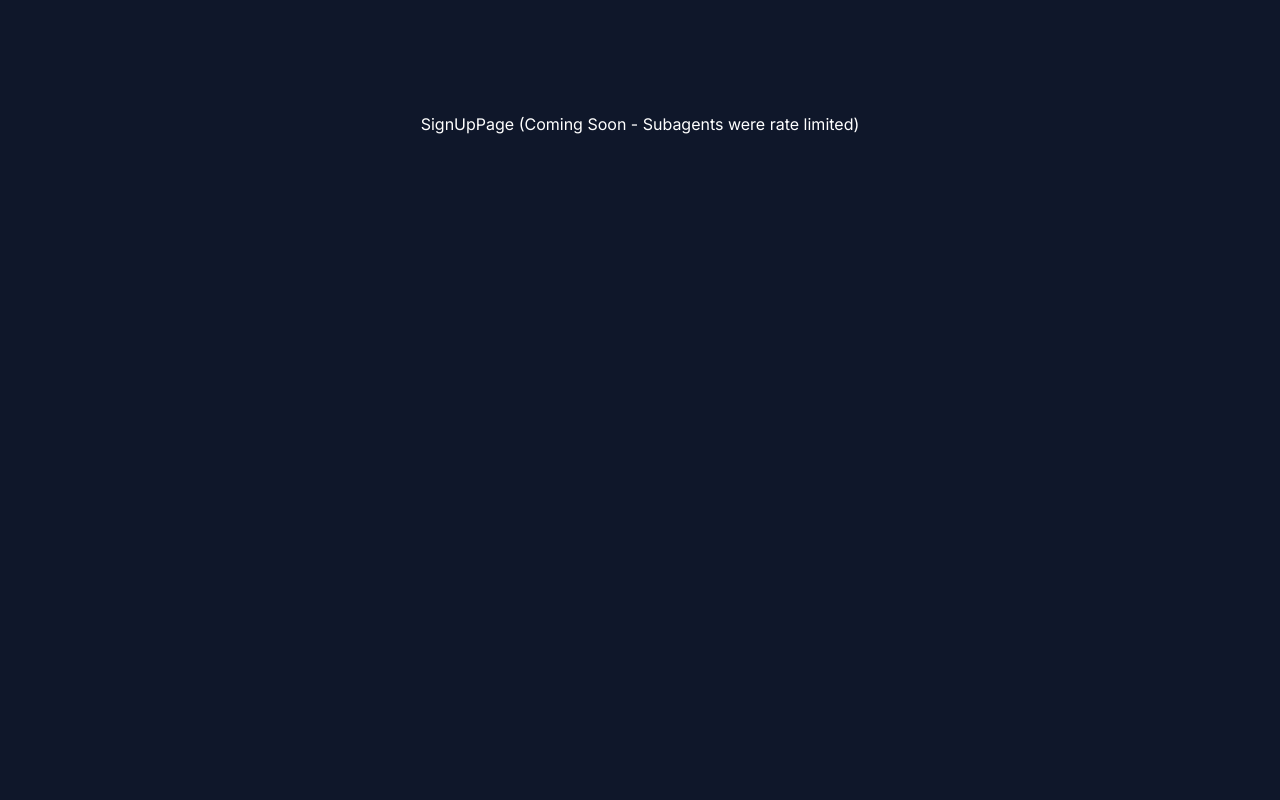
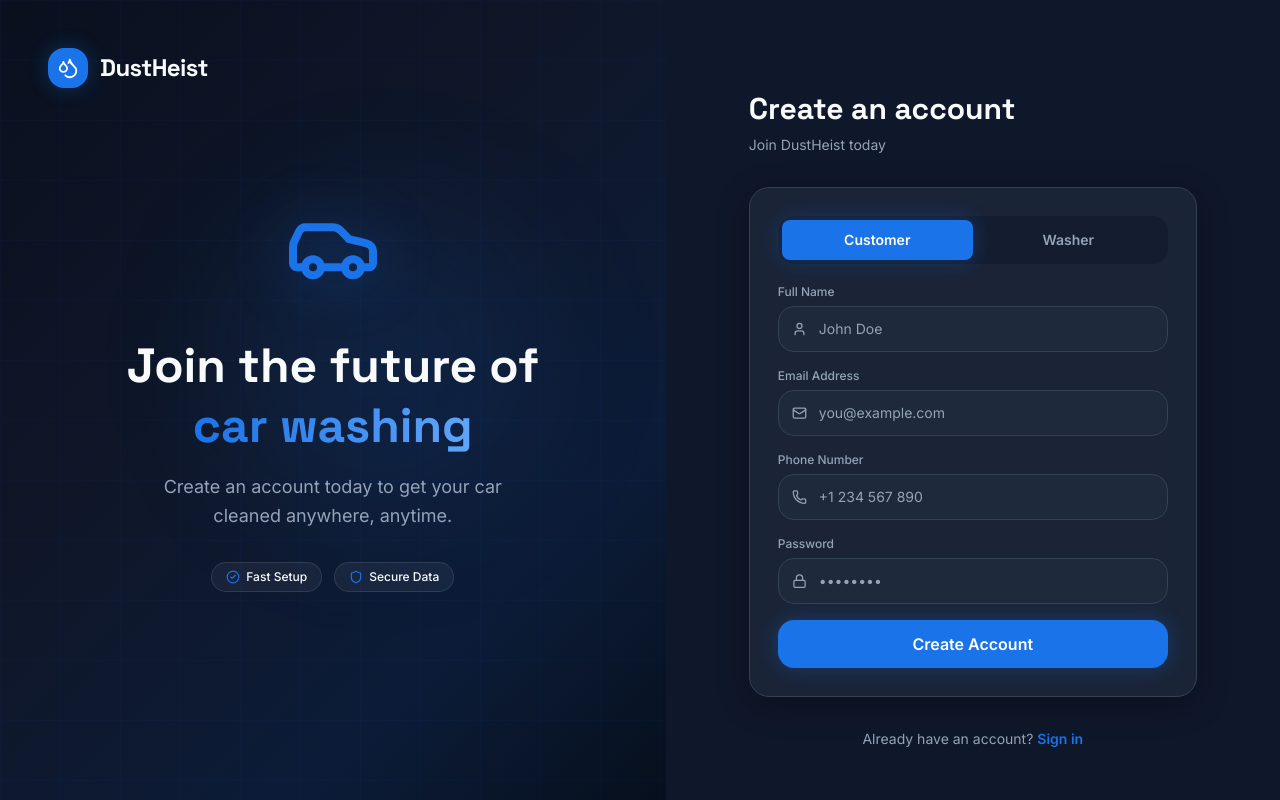
Before and after one commit to dev-vrats/DustHeist, a React (Vite) app: page /signup in a window 1280 px wide. Built offline with nearby package versions, Linux system fonts and the light colour scheme; no server answers.

Commit message:
Implement SignUp page and fix Landing Page links

```diff
--- a/src/pages/LandingPage.tsx
+++ b/src/pages/LandingPage.tsx
@@ -160,7 +160,7 @@ export default function LandingPage() {
                 Sign in
               </Link>
               <Link
-                to="/book"
+                to="/customer/book"
                 className="btn-primary flex items-center gap-2 !py-2 !px-5 text-sm"
               >
                 Book Now <ArrowRight size={14} />
@@ -245,14 +245,14 @@ export default function LandingPage() {
           className="mt-8 flex flex-col sm:flex-row gap-4 justify-center w-full max-w-sm sm:max-w-none"
         >
           <Link
-            to="/book"
+            to="/customer/book"
             className="btn-primary flex items-center justify-center gap-2 !text-base !px-8 !py-4"
           >
             <Zap size={18} />
             Book Now — It's Free
           </Link>
           <Link
-            to="/washer/register"
+            to="/signup?role=washer"
             className="flex items-center justify-center gap-2 border border-white/20 bg-white/5 backdrop-blur-sm text-text-light font-semibold px-8 py-4 rounded-xl transition-all duration-200 hover:bg-white/10 hover:border-white/30 text-base"
           >
             <Car size={18} />
@@ -360,7 +360,7 @@ export default function LandingPage() {
                 </ul>
 
                 <Link
-                  to="/book"
+                  to="/customer/book"
                   className={`mt-6 w-full flex items-center justify-center gap-2 py-3 rounded-xl font-semibold text-sm transition-all duration-200 ${
                     s.popular
                       ? 'bg-primary text-white shadow-glow-blue hover:bg-primary/90'
@@ -513,11 +513,11 @@ export default function LandingPage() {
                   Join hundreds of happy customers who've discovered the easiest way to keep their car clean.
                 </p>
                 <div className="flex flex-col sm:flex-row gap-4 justify-center">
-                  <Link to="/book" className="btn-primary flex items-center justify-center gap-2 !px-10 !py-4 !text-base">
+                  <Link to="/customer/book" className="btn-primary flex items-center justify-center gap-2 !px-10 !py-4 !text-base">
                     <Zap size={18} /> Book Your First Wash
                   </Link>
                   <Link
-                    to="/washer/register"
+                    to="/signup?role=washer"
                     className="flex items-center justify-center gap-2 border border-white/15 bg-white/5 backdrop-blur-sm text-text-light font-semibold px-10 py-4 rounded-xl transition-all duration-200 hover:bg-white/10 text-base"
                   >
                     Earn as a Washer
@@ -584,7 +584,7 @@ export default function LandingPage() {
               <ul className="space-y-3">
                 {[
                   { label: 'About Us', to: '/about' },
-                  { label: 'Become a Washer', to: '/washer/register' },
+                  { label: 'Become a Washer', to: '/signup?role=washer' },
                   { label: 'Pricing', to: '#services' },
                   { label: 'FAQs', to: '/faq' },
                 ].map((l) => (
--- a/src/pages/auth/SignUpPage.tsx
+++ b/src/pages/auth/SignUpPage.tsx
@@ -1 +1,265 @@
-export default function SignUpPage() { return <div className="p-8 text-white text-center mt-20">SignUpPage (Coming Soon - Subagents were rate limited)</div>; }
+import { useState } from 'react';
+import { Link, useNavigate, useSearchParams } from 'react-router-dom';
+import { motion } from 'framer-motion';
+import toast from 'react-hot-toast';
+import { Loader2, Mail, Lock, User, Phone, Droplets, Car, Shield, CheckCircle2 } from 'lucide-react';
+import { useAuth } from '@/contexts/AuthContext';
+
+export default function SignUpPage() {
+  const { register, profile } = useAuth();
+  const navigate = useNavigate();
+  const [searchParams] = useSearchParams();
+  const defaultRole = searchParams.get('role') === 'washer' ? 'washer' : 'customer';
+
+  const [name, setName] = useState('');
+  const [email, setEmail] = useState('');
+  const [phone, setPhone] = useState('');
+  const [password, setPassword] = useState('');
+  const [role, setRole] = useState<'customer' | 'washer' | 'admin'>(defaultRole as any);
+  const [loading, setLoading] = useState(false);
+
+  // Already logged-in guard
+  if (profile) {
+    const dest =
+      profile.role === 'customer' ? '/customer'
+      : profile.role === 'washer' ? '/washer'
+      : '/admin';
+    navigate(dest, { replace: true });
+    return null;
+  }
+
+  const handleRegister = async (e: React.FormEvent) => {
+    e.preventDefault();
+    if (!name.trim() || !email.trim() || !phone.trim() || !password) {
+      toast.error('Please fill in all fields.');
+      return;
+    }
+
+    if (password.length < 6) {
+      toast.error('Password must be at least 6 characters.');
+      return;
+    }
+
+    setLoading(true);
+    try {
+      await register({
+        name: name.trim(),
+        email: email.trim(),
+        phone: phone.trim(),
+        password,
+        role,
+      });
+      toast.success('Account created successfully!');
+      navigate('/dashboard', { replace: true });
+    } catch (err: any) {
+      const msg = err?.message || 'Something went wrong';
+      toast.error(msg);
+    } finally {
+      setLoading(false);
+    }
+  };
+
+  return (
+    <div className="min-h-screen bg-dark-bg flex">
+
+      {/* Left hero — desktop only */}
+      <motion.div
+        className="hidden lg:flex flex-col justify-between w-[52%] relative overflow-hidden p-12"
+        style={{
+          background:
+            'linear-gradient(135deg, #09111f 0%, #0F172A 45%, #0c1c38 75%, #060f1c 100%)',
+        }}
+        initial={{ opacity: 0, x: -50 }}
+        animate={{ opacity: 1, x: 0 }}
+        transition={{ duration: 0.65, ease: 'easeOut' }}
+      >
+        <div
+          className="absolute inset-0 opacity-[0.035]"
+          style={{
+            backgroundImage:
+              'linear-gradient(#1A73E8 1px, transparent 1px), linear-gradient(90deg, #1A73E8 1px, transparent 1px)',
+            backgroundSize: '60px 60px',
+          }}
+        />
+        <div className="absolute top-1/4 left-1/3 w-80 h-80 bg-primary/10 rounded-full blur-3xl pointer-events-none" />
+        <div className="absolute bottom-1/4 right-1/4 w-60 h-60 bg-accent/7 rounded-full blur-3xl pointer-events-none" />
+
+        <div className="relative z-10 flex items-center gap-3">
+          <div className="w-10 h-10 rounded-xl bg-primary flex items-center justify-center shadow-glow-blue">
+            <Droplets size={22} className="text-white" />
+          </div>
+          <span className="font-display text-2xl font-bold text-text-light tracking-tight">
+            DustHeist
+          </span>
+        </div>
+
+        <div className="relative z-10 flex flex-col items-center text-center gap-8">
+          <motion.div
+            animate={{ y: [0, -14, 0] }}
+            transition={{ duration: 3.2, repeat: Infinity, ease: 'easeInOut' }}
+          >
+            <Car size={96} className="text-primary drop-shadow-[0_0_30px_rgba(26,115,232,0.4)]" />
+          </motion.div>
+
+          <div>
+            <h1 className="font-display text-5xl font-bold text-text-light leading-tight mb-4">
+              Join the future of <br/>
+              <span className="bg-gradient-to-r from-primary to-blue-400 bg-clip-text text-transparent">
+                car washing
+              </span>
+            </h1>
+            <p className="text-muted text-lg max-w-sm mx-auto leading-relaxed">
+              Create an account today to get your car cleaned anywhere, anytime.
+            </p>
+          </div>
+
+          <div className="flex flex-wrap gap-3 justify-center">
+              {[
+                { label: 'Fast Setup', icon: <CheckCircle2 size={14} className="text-primary" /> },
+                { label: 'Secure Data', icon: <Shield size={14} className="text-primary" /> },
+              ].map((feat) => (
+                <span
+                  key={feat.label}
+                  className="flex items-center gap-1.5 text-xs font-medium text-text-light bg-white/5 border border-white/10 rounded-full px-3.5 py-1.5"
+                >
+                  {feat.icon}
+                  {feat.label}
+                </span>
+              ))}
+            </div>
+        </div>
+
+        {/* Footer spacing */}
+        <div className="h-10"></div>
+      </motion.div>
+
+      {/* Right form panel */}
+      <motion.div
+        className="flex-1 flex flex-col items-center justify-center px-6 py-10 lg:px-16 relative overflow-y-auto"
+        initial={{ opacity: 0, x: 30 }}
+        animate={{ opacity: 1, x: 0 }}
+        transition={{ duration: 0.55, ease: 'easeOut', delay: 0.1 }}
+      >
+        <div className="w-full max-w-md mt-10">
+          <div className="mb-8">
+            <h2 className="font-display text-3xl font-bold text-text-light mb-2">
+              Create an account
+            </h2>
+            <p className="text-muted text-sm">Join DustHeist today</p>
+          </div>
+
+          <div className="glass-card p-7 shadow-glass space-y-5">
+
+            <div className="flex bg-dark-bg/50 p-1 rounded-xl">
+              <button
+                type="button"
+                onClick={() => setRole('customer')}
+                className={`flex-1 text-sm font-semibold py-2.5 rounded-lg transition-all ${
+                  role === 'customer'
+                    ? 'bg-primary text-white shadow-glow-blue'
+                    : 'text-muted hover:text-text-light'
+                }`}
+              >
+                Customer
+              </button>
+              <button
+                type="button"
+                onClick={() => setRole('washer')}
+                className={`flex-1 text-sm font-semibold py-2.5 rounded-lg transition-all ${
+                  role === 'washer'
+                    ? 'bg-primary text-white shadow-glow-blue'
+                    : 'text-muted hover:text-text-light'
+                }`}
+              >
+                Washer
+              </button>
+            </div>
+
+            <form onSubmit={handleRegister} className="space-y-4" noValidate>
+
+              <div>
+                <label className="block text-xs font-medium text-muted mb-1.5">
+                  Full Name
+                </label>
+                <div className="relative">
+                  <User size={15} className="absolute left-3.5 top-1/2 -translate-y-1/2 text-muted pointer-events-none" />
+                  <input
+                    type="text"
+                    className="input-field pl-10"
+                    placeholder="John Doe"
+                    value={name}
+                    onChange={(e) => setName(e.target.value)}
+                  />
+                </div>
+              </div>
+
+              <div>
+                <label className="block text-xs font-medium text-muted mb-1.5">
+                  Email Address
+                </label>
+                <div className="relative">
+                  <Mail size={15} className="absolute left-3.5 top-1/2 -translate-y-1/2 text-muted pointer-events-none" />
+                  <input
+                    type="email"
+                    className="input-field pl-10"
+                    placeholder="you@example.com"
+                    value={email}
+                    onChange={(e) => setEmail(e.target.value)}
+                  />
+                </div>
+              </div>
+
+              <div>
+                <label className="block text-xs font-medium text-muted mb-1.5">
+                  Phone Number
+                </label>
+                <div className="relative">
+                  <Phone size={15} className="absolute left-3.5 top-1/2 -translate-y-1/2 text-muted pointer-events-none" />
+                  <input
+                    type="tel"
+                    className="input-field pl-10"
+                    placeholder="+1 234 567 890"
+                    value={phone}
+                    onChange={(e) => setPhone(e.target.value)}
+                  />
+                </div>
+              </div>
+
+              <div>
+                <label className="block text-xs font-medium text-muted mb-1.5">
+                  Password
+                </label>
+                <div className="relative">
+                  <Lock size={15} className="absolute left-3.5 top-1/2 -translate-y-1/2 text-muted pointer-events-none" />
+                  <input
+                    type="password"
+                    className="input-field pl-10"
+                    placeholder="••••••••"
+                    value={password}
+                    onChange={(e) => setPassword(e.target.value)}
+                  />
+                </div>
+              </div>
+
+              <button
+                type="submit"
+                disabled={loading}
+                className="btn-primary w-full mt-2 flex justify-center items-center gap-2"
+              >
+                {loading && <Loader2 size={18} className="animate-spin" />}
+                {loading ? 'Creating account...' : 'Create Account'}
+              </button>
+            </form>
+          </div>
+
+          <p className="mt-8 text-center text-sm text-muted">
+            Already have an account?{' '}
+            <Link to="/login" className="text-primary font-semibold hover:text-blue-400 transition-colors">
+              Sign in
+            </Link>
+          </p>
+        </div>
+      </motion.div>
+    </div>
+  );
+}
```
